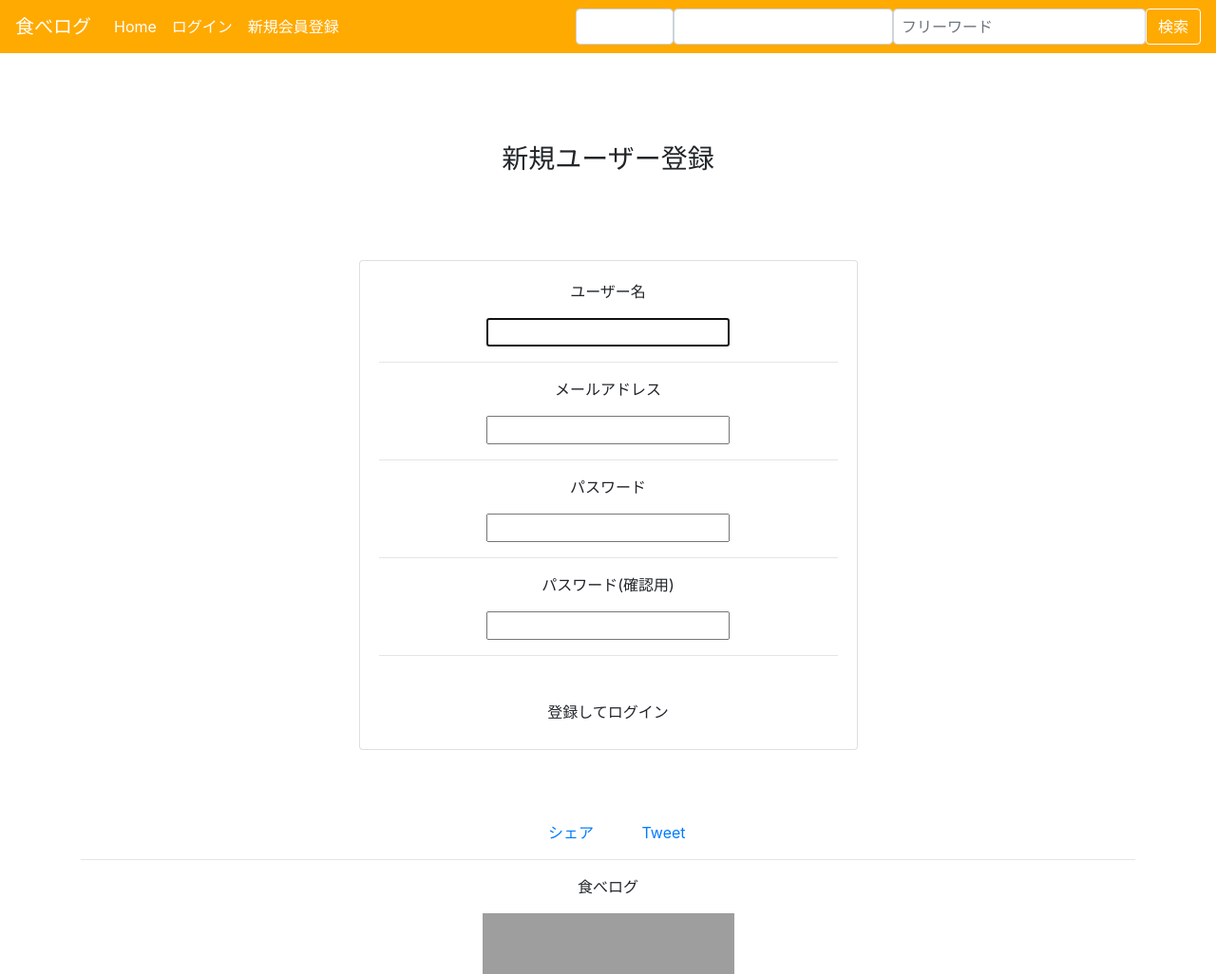
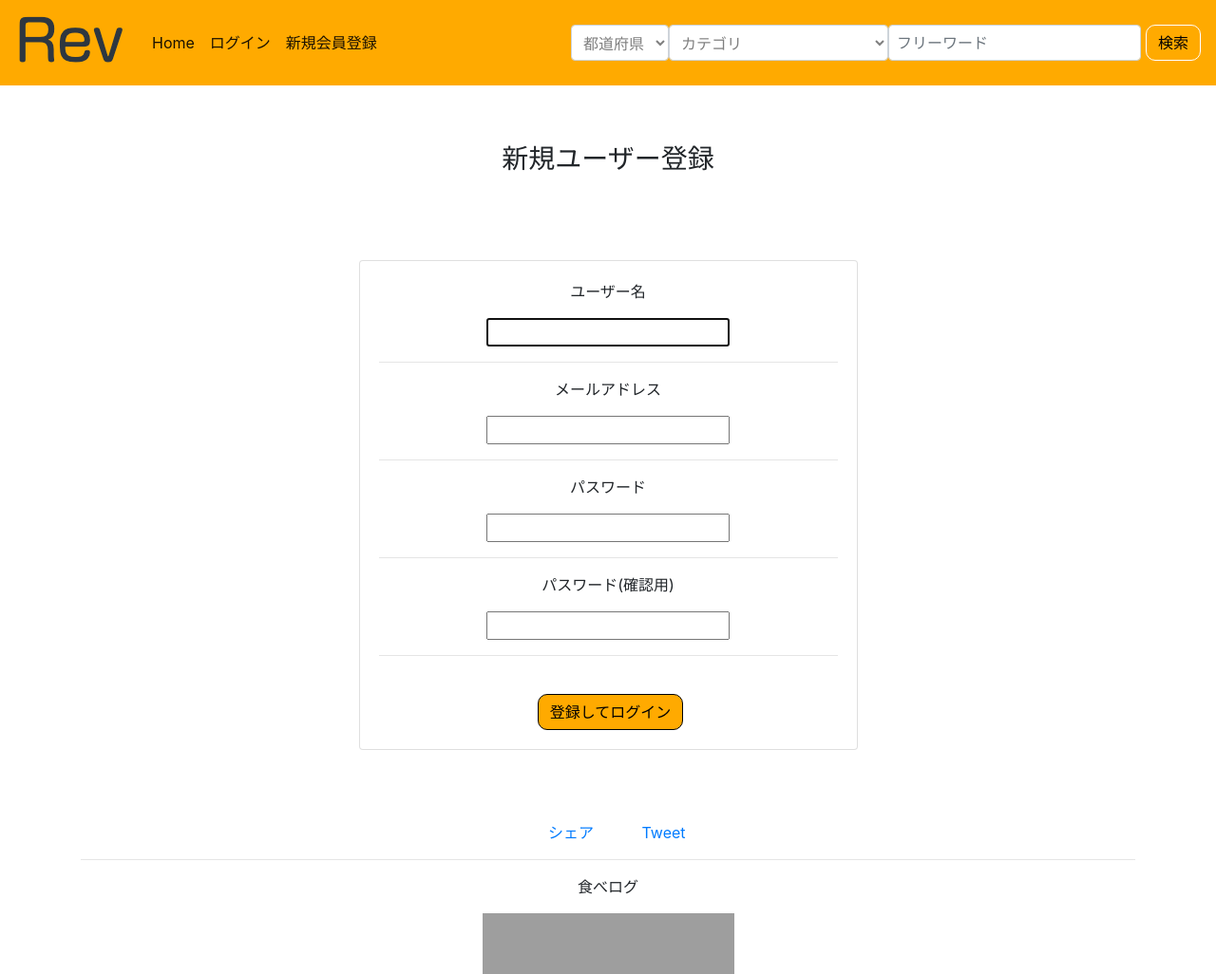
Before and after one commit to Masaya00/Django_ReviewApp, a Django app: page /signup/ in a window 1280 px wide. Shown: the top 1026 px of the page at 95% size. Run offline with Django 3.2, Linux system fonts and the light colour scheme; data comes from the database, SQL or seed files in the repository; both versions use the stored data as it was after the commit; some libraries are stand-ins or nearby versions; grey boxes are pictures that could not be loaded.

Commit message:
edit design

```diff
--- a/ReviewApp/static/css/index.css
+++ b/ReviewApp/static/css/index.css
@@ -2,11 +2,6 @@
 -------------------------------------------------- */
 /* Padding below the footer and lighter body text */
 
-body {
-  padding-top: 55px;
-  padding-bottom: 3rem;
-  color: #5a5a5a;
-}
 
 
 /* CUSTOMIZE THE CAROUSEL
--- a/ReviewApp/static/css/navbar.css
+++ b/ReviewApp/static/css/navbar.css
@@ -1,6 +1,7 @@
 .common-btn {
     background-color: #ffaa00;
-    color: white;
+    color: black;
     border-radius: 10px;
     margin-left: 5px;
+    border-color: black;
 }
--- a/ReviewApp/templates/navbar.html
+++ b/ReviewApp/templates/navbar.html
@@ -1,9 +1,12 @@
 {% load static %}
+<link rel="stylesheet" href="{% static 'css/navbar.css' %}">
+
+
 
 <div class="fixed-top">
-<nav class="navbar navbar-expand-lg navbar-dark" style="background-color: #ffaa00">
-  <a class="navbar-brand" style="color: white;" href="{% url 'ReviewApp:index' %}">食べログ</a>
-  <button class="navbar-toggler"type="button" data-toggle="collapse" data-target="#navbarSupportedContent" aria-controls="navbarSupportedContent" aria-expanded="false" aria-label="Toggle navigation">
+<nav class="navbar navbar-expand-lg navbar-light" style="background-color: #ffaa00">
+  <a class="navbar-brand" href="{% url 'ReviewApp:index' %}"><img src="{% static 'image/Rev_logo.png' %}" alt="Revロゴ"></a>
+  <button class="navbar-toggler" type="button" data-toggle="collapse" data-target="#navbarSupportedContent" aria-controls="navbarSupportedContent" aria-expanded="false" aria-label="Toggle navigation">
     <span class="navbar-toggler-icon"></span>
   </button>
 
@@ -13,15 +16,15 @@
         <a class="nav-link" href="{% url 'ReviewApp:index' %}">Home <span class="sr-only">(current)</span></a>
       </li>
         {% if user.is_authenticated %}
-        <li class="nav-item">
-            <a class="nav-item nav-link" href="{% url 'ReviewApp:logout' %}" style="color: white">ログアウト</a>
+        <li class="nav-item active">
+            <a class="nav-item nav-link" href="{% url 'ReviewApp:logout' %}">ログアウト</a>
         </li>
         {% else %}
-        <li class="nav-item">
-            <a class="nav-item nav-link" href="{% url 'ReviewApp:login' %}" style="color: white">ログイン</a>
+        <li class="nav-item active">
+            <a class="nav-item nav-link" href="{% url 'ReviewApp:login' %}">ログイン</a>
         </li>
-        <li class="nav-item">
-            <a class="nav-item nav-link" href="{% url 'ReviewApp:signup' %}" style="color: white">新規会員登録</a>
+        <li class="nav-item active">
+            <a class="nav-item nav-link" href="{% url 'ReviewApp:signup' %}">新規会員登録</a>
         </li>
         {% endif %}
     </ul>
@@ -49,7 +52,7 @@
           </li>
           <span> </span>
           <li class="nav-item">
-              <button type="submit" class="btn common-btn" style='border-color: white; color: white'>検索</button>
+              <button type="submit" class="btn common-btn" style='border-color: white; color: black'>検索</button>
           </li>
           </ul>
       </form>
--- a/ReviewApp/templates/shop_info.html
+++ b/ReviewApp/templates/shop_info.html
@@ -44,7 +44,7 @@
                 <div class="star-rating-back">★★★★★</div>
             </div>({{ average|floatformat }}点 / {{ review_count }}件)
             {% else %}
-            <p>(まだ評価はありません。最初のレビューをお願いします)</p>%}
+            <p>(まだ評価はありません。最初のレビューをお願いします)</p>
             {% endif %}
         </div>
 
```
Also changed, not shown: ReviewApp/static/image/Rev_logo.png (added), db.sqlite3.
